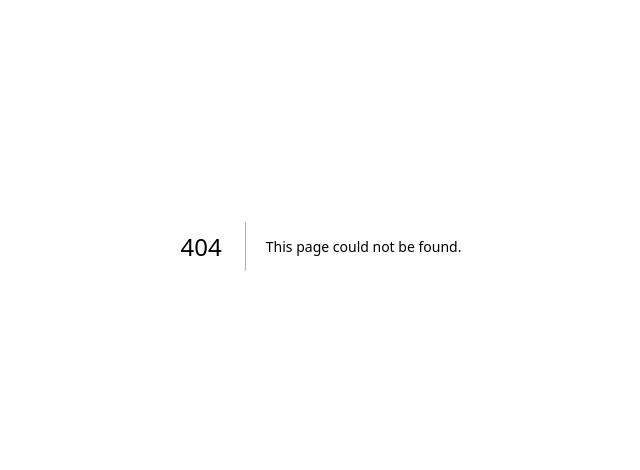
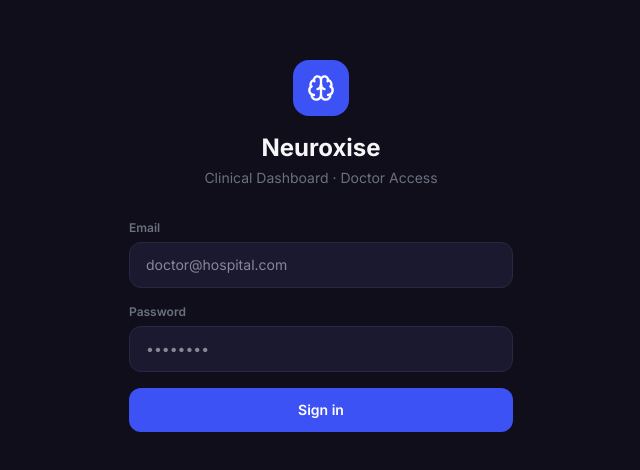
Before and after one commit to phanthooom/neuroxise_dashboard, a Next.js app: page /login in a window 1280 px wide. Before the commit this address had no page. Shown: the part 154-624 px from the top of the page, without its empty margins (319-959 px from the left). Built offline with nearby package versions, Linux system fonts and the light colour scheme; no server answers.

Commit message:
feat: add doctor auth — login page, middleware route protection, logout in sidebar

```diff
--- a/package.json
+++ b/package.json
@@ -9,6 +9,7 @@
     "lint": "eslint"
   },
   "dependencies": {
+    "@supabase/ssr": "^0.12.0",
     "@supabase/supabase-js": "^2.108.1",
     "clsx": "^2.1.1",
     "lucide-react": "^1.18.0",
--- /dev/null
+++ b/src/app/login/page.tsx
@@ -0,0 +1,94 @@
+'use client'
+import { useState } from 'react'
+import { useRouter } from 'next/navigation'
+import { supabase } from '@/lib/supabase'
+import { Brain } from 'lucide-react'
+
+export default function LoginPage() {
+  const router = useRouter()
+  const [email, setEmail] = useState('')
+  const [password, setPassword] = useState('')
+  const [loading, setLoading] = useState(false)
+  const [error, setError] = useState<string | null>(null)
+
+  async function handleLogin(e: React.FormEvent) {
+    e.preventDefault()
+    setLoading(true)
+    setError(null)
+
+    const { error } = await supabase.auth.signInWithPassword({ email, password })
+
+    if (error) {
+      setError(error.message)
+      setLoading(false)
+      return
+    }
+
+    router.push('/patients')
+    router.refresh()
+  }
+
+  return (
+    <div className="min-h-screen flex items-center justify-center px-4" style={{ background: 'var(--bg)' }}>
+      <div className="w-full max-w-sm">
+        {/* Logo */}
+        <div className="flex flex-col items-center mb-8">
+          <div className="w-14 h-14 rounded-2xl flex items-center justify-center mb-4"
+            style={{ background: 'var(--accent)' }}>
+            <Brain size={28} color="white" />
+          </div>
+          <h1 className="text-2xl font-bold" style={{ color: 'var(--text)' }}>Neuroxise</h1>
+          <p className="text-sm mt-1" style={{ color: 'var(--text3)' }}>Clinical Dashboard · Doctor Access</p>
+        </div>
+
+        {/* Form */}
+        <form onSubmit={handleLogin} className="space-y-4">
+          <div>
+            <label className="block text-xs font-semibold mb-1.5" style={{ color: 'var(--text3)' }}>
+              Email
+            </label>
+            <input
+              type="email"
+              value={email}
+              onChange={e => setEmail(e.target.value)}
+              placeholder="doctor@hospital.com"
+              required
+              className="w-full px-4 py-3 rounded-xl text-sm outline-none"
+              style={{ background: 'var(--surface)', border: '1px solid var(--border)', color: 'var(--text)' }}
+            />
+          </div>
+
+          <div>
+            <label className="block text-xs font-semibold mb-1.5" style={{ color: 'var(--text3)' }}>
+              Password
+            </label>
+            <input
+              type="password"
+              value={password}
+              onChange={e => setPassword(e.target.value)}
+              placeholder="••••••••"
+              required
+              className="w-full px-4 py-3 rounded-xl text-sm outline-none"
+              style={{ background: 'var(--surface)', border: '1px solid var(--border)', color: 'var(--text)' }}
+            />
+          </div>
+
+          {error && (
+            <p className="text-xs px-3 py-2.5 rounded-xl" style={{ background: '#C53E3E22', color: '#C53E3E' }}>
+              {error}
+            </p>
+          )}
+
+          <button
+            type="submit"
+            disabled={loading}
+            className="w-full py-3 rounded-xl text-sm font-semibold text-white transition-opacity disabled:opacity-60"
+            style={{ background: 'var(--accent)' }}
+          >
+            {loading ? 'Signing in...' : 'Sign in'}
+          </button>
+        </form>
+      </div>
+    </div>
+  )
+}
--- a/src/components/Sidebar.tsx
+++ b/src/components/Sidebar.tsx
@@ -1,8 +1,10 @@
 'use client'
 import Link from 'next/link'
-import { usePathname } from 'next/navigation'
-import { Users, BarChart2, Settings, Brain } from 'lucide-react'
+import { usePathname, useRouter } from 'next/navigation'
+import { Users, BarChart2, Settings, Brain, LogOut } from 'lucide-react'
 import clsx from 'clsx'
+import { useEffect, useState } from 'react'
+import { supabase } from '@/lib/supabase'
 
 const nav = [
   { href: '/patients', icon: Users, label: 'Patients' },
@@ -12,6 +14,29 @@ const nav = [
 
 export default function Sidebar() {
   const path = usePathname()
+  const router = useRouter()
+  const [doctorName, setDoctorName] = useState<string | null>(null)
+  const [email, setEmail] = useState<string | null>(null)
+
+  useEffect(() => {
+    supabase.auth.getUser().then(({ data: { user } }) => {
+      if (!user) return
+      setEmail(user.email ?? null)
+      supabase.from('profiles').select('name').eq('id', user.id).single()
+        .then(({ data }) => setDoctorName(data?.name ?? null))
+    })
+  }, [])
+
+  async function handleLogout() {
+    await supabase.auth.signOut()
+    router.push('/login')
+    router.refresh()
+  }
+
+  const initials = doctorName
+    ? doctorName.split(' ').map(w => w[0]).join('').toUpperCase().slice(0, 2)
+    : email?.[0]?.toUpperCase() ?? 'D'
+
   return (
     <aside className="w-48 flex flex-col h-full" style={{ background: 'var(--surface)', borderRight: '1px solid var(--border)' }}>
       {/* Logo */}
@@ -46,17 +71,28 @@ export default function Sidebar() {
         })}
       </nav>
 
-      {/* Doctor info */}
+      {/* Doctor info + logout */}
       <div className="p-4 border-t" style={{ borderColor: 'var(--border)' }}>
-        <div className="flex items-center gap-2">
-          <div className="w-8 h-8 rounded-full flex items-center justify-center text-xs font-bold text-white" style={{ background: 'var(--accent2)' }}>
-            Dr
+        <div className="flex items-center gap-2 mb-3">
+          <div className="w-8 h-8 rounded-full flex items-center justify-center text-xs font-bold text-white flex-shrink-0"
+            style={{ background: 'var(--accent2)' }}>
+            {initials}
           </div>
-          <div>
-            <p className="text-xs font-semibold" style={{ color: 'var(--text)' }}>Doctor</p>
-            <p className="text-xs" style={{ color: 'var(--text3)' }}>Neurologist</p>
+          <div className="min-w-0">
+            <p className="text-xs font-semibold truncate" style={{ color: 'var(--text)' }}>
+              {doctorName ?? 'Doctor'}
+            </p>
+            <p className="text-xs truncate" style={{ color: 'var(--text3)' }}>
+              {email ?? 'Neurologist'}
+            </p>
           </div>
         </div>
+        <button onClick={handleLogout}
+          className="flex items-center gap-2 w-full px-3 py-2 rounded-xl text-xs font-medium hover:opacity-80 transition-opacity"
+          style={{ color: 'var(--text3)', background: 'var(--bg)' }}>
+          <LogOut size={14} />
+          Sign out
+        </button>
       </div>
     </aside>
   )
--- /dev/null
+++ b/src/lib/supabase-server.ts
@@ -0,0 +1,22 @@
+import { createServerClient } from '@supabase/ssr'
+import { cookies } from 'next/headers'
+
+export async function createSupabaseServerClient() {
+  const cookieStore = await cookies()
+  return createServerClient(
+    process.env.NEXT_PUBLIC_SUPABASE_URL!,
+    process.env.NEXT_PUBLIC_SUPABASE_ANON_KEY!,
+    {
+      cookies: {
+        getAll() { return cookieStore.getAll() },
+        setAll(cookiesToSet) {
+          try {
+            cookiesToSet.forEach(({ name, value, options }) =>
+              cookieStore.set(name, value, options)
+            )
+          } catch {}
+        },
+      },
+    }
+  )
+}
--- /dev/null
+++ b/src/middleware.ts
@@ -0,0 +1,45 @@
+import { createServerClient } from '@supabase/ssr'
+import { NextResponse, type NextRequest } from 'next/server'
+
+export async function middleware(request: NextRequest) {
+  let supabaseResponse = NextResponse.next({ request })
+
+  const supabase = createServerClient(
+    process.env.NEXT_PUBLIC_SUPABASE_URL!,
+    process.env.NEXT_PUBLIC_SUPABASE_ANON_KEY!,
+    {
+      cookies: {
+        getAll() { return request.cookies.getAll() },
+        setAll(cookiesToSet) {
+          cookiesToSet.forEach(({ name, value }) => request.cookies.set(name, value))
+          supabaseResponse = NextResponse.next({ request })
+          cookiesToSet.forEach(({ name, value, options }) =>
+            supabaseResponse.cookies.set(name, value, options)
+          )
+        },
+      },
+    }
+  )
+
+  const { data: { user } } = await supabase.auth.getUser()
+
+  const isLoginPage = request.nextUrl.pathname === '/login'
+
+  if (!user && !isLoginPage) {
+    const url = request.nextUrl.clone()
+    url.pathname = '/login'
+    return NextResponse.redirect(url)
+  }
+
+  if (user && isLoginPage) {
+    const url = request.nextUrl.clone()
+    url.pathname = '/patients'
+    return NextResponse.redirect(url)
+  }
+
+  return supabaseResponse
+}
+
+export const config = {
+  matcher: ['/((?!_next/static|_next/image|favicon.ico|.*\\.(?:svg|png|jpg|jpeg|gif|webp)$).*)'],
+}
```
Also changed, not shown: 2 other files (tests, documents, lock files or other folders).
